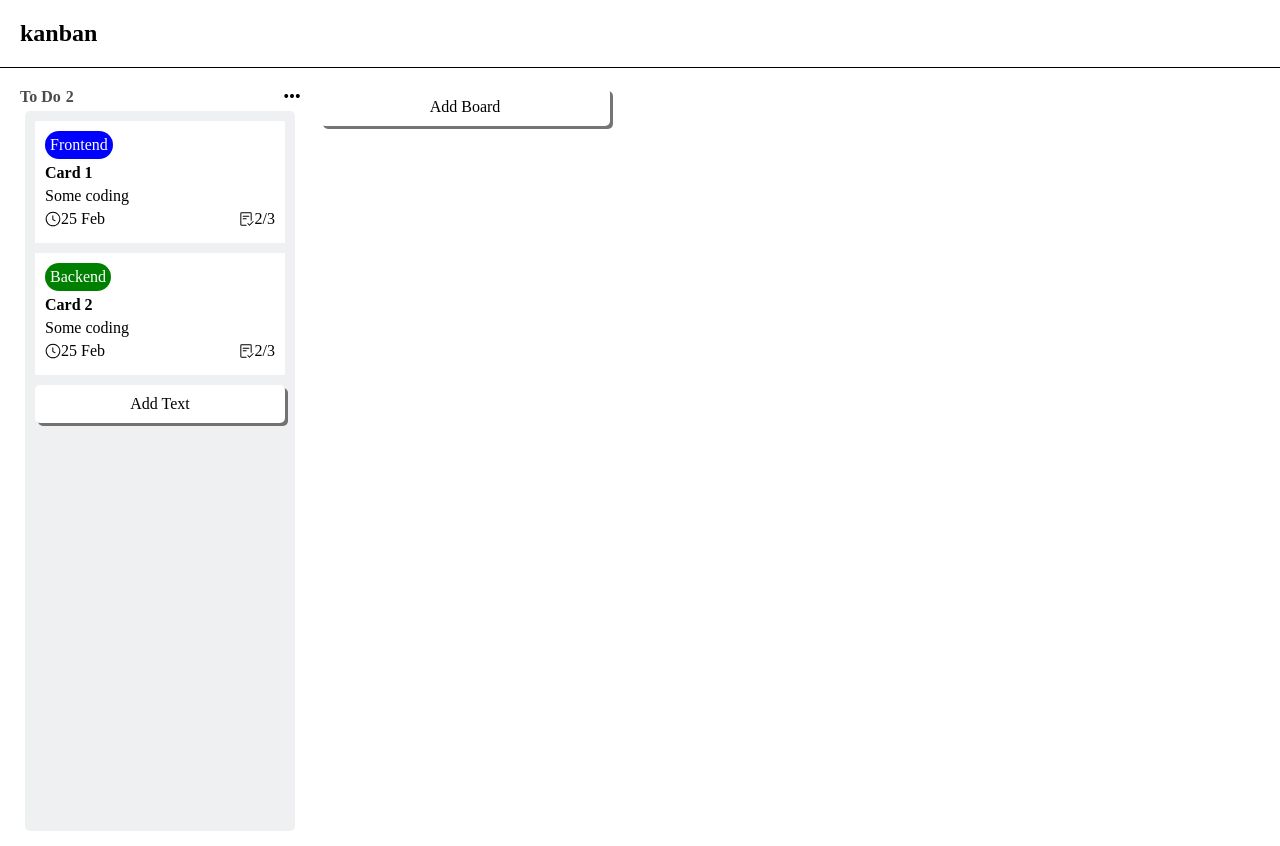
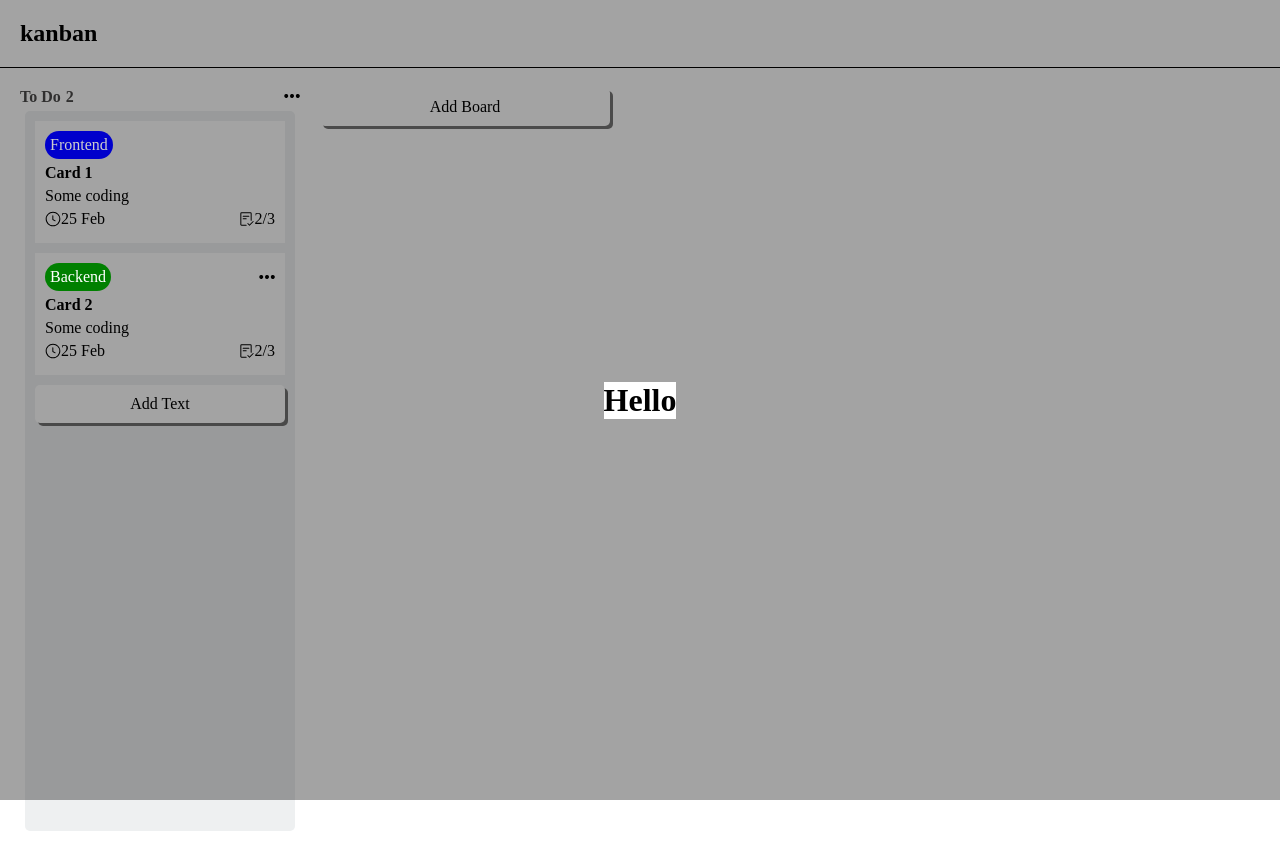
Before and after one commit to SaikatDeb12/kanban-board, a React (Vite) app: page / in a window 1280 px wide. Built offline with nearby package versions, Linux system fonts and the light colour scheme.

Commit message:
modal creation

```diff
--- a/src/App.jsx
+++ b/src/App.jsx
@@ -103,8 +103,6 @@ function App() {
   };
 
   const handleDragEnd = (cid, bid) => {
-    console.log("Cid: ", cid);
-    console.log("Bid: ", bid);
     let sCardIndex, sBoardIndex, tCardIndex, tBoardIndex;
     sBoardIndex = board.findIndex((item) => item.id === bid);
 
@@ -120,12 +118,12 @@ function App() {
     tCardIndex = board[tBoardIndex].cards.findIndex(
       (item) => item.id === target.cid
     );
+    console.log("TargetBoard", tBoardIndex);
     if (tCardIndex < 0) return;
-    console.log("TargetBoard", tBoardIndex);
-    console.log("TargetCard", tCardIndex);
 
     const tempBoard = [...board];
     const tempCard = tempBoard[sBoardIndex].cards[sCardIndex];
+    console.log("TargetCard", tCardIndex);
 
     //delete
     tempBoard[sBoardIndex].cards.splice(sCardIndex, 1);
--- a/src/Components/Card/Card.jsx
+++ b/src/Components/Card/Card.jsx
@@ -5,6 +5,7 @@ import { SlOptions } from "react-icons/sl";
 import { GoClock } from "react-icons/go";
 import { GoChecklist } from "react-icons/go";
 import Dropdown from "../Dropdown/Dropdown";
+import CardInfo from "./CardInfo/CardInfo";
 
 const Card = ({
   cards,
@@ -21,6 +22,7 @@ const Card = ({
       onDragEnd={() => handleDragEnd(cards.id, boardId)}
       onDragEnter={() => handleDragEnter(cards.id, boardId)}
     >
+      <CardInfo />
       <div className="card-top">
         <div className="card-label">
           <Chip text={cards.label?.tag} color={cards.label?.color} />
--- /dev/null
+++ b/src/Components/Card/CardInfo/CardInfo.jsx
@@ -0,0 +1,14 @@
+import React from "react";
+import Modal from "../../Modal/Modal";
+
+const CardInfo = () => {
+  return (
+    <div>
+      <Modal>
+        <h1>Hello</h1>
+      </Modal>
+    </div>
+  );
+};
+
+export default CardInfo;
--- /dev/null
+++ b/src/Components/Modal/Modal.jsx
@@ -0,0 +1,12 @@
+import React from "react";
+import "./Modal.scss";
+
+const Modal = ({ children }) => {
+  return (
+    <div className="modal">
+      <p className="modal-text">{children}</p>
+    </div>
+  );
+};
+
+export default Modal;
--- /dev/null
+++ b/src/Components/Modal/Modal.scss
@@ -0,0 +1,15 @@
+.modal {
+  position: absolute;
+  top: 0;
+  left: 0;
+  height: 100vh;
+  width: 100%;
+  background-color: rgba(0, 0, 0, 0.2);
+  display: flex;
+  justify-content: center;
+  align-items: center;
+}
+
+.modal-text {
+  background-color: white;
+}
```
Also changed, not shown: src/Components/Card/CardInfo/CardInfo.scss (added).
